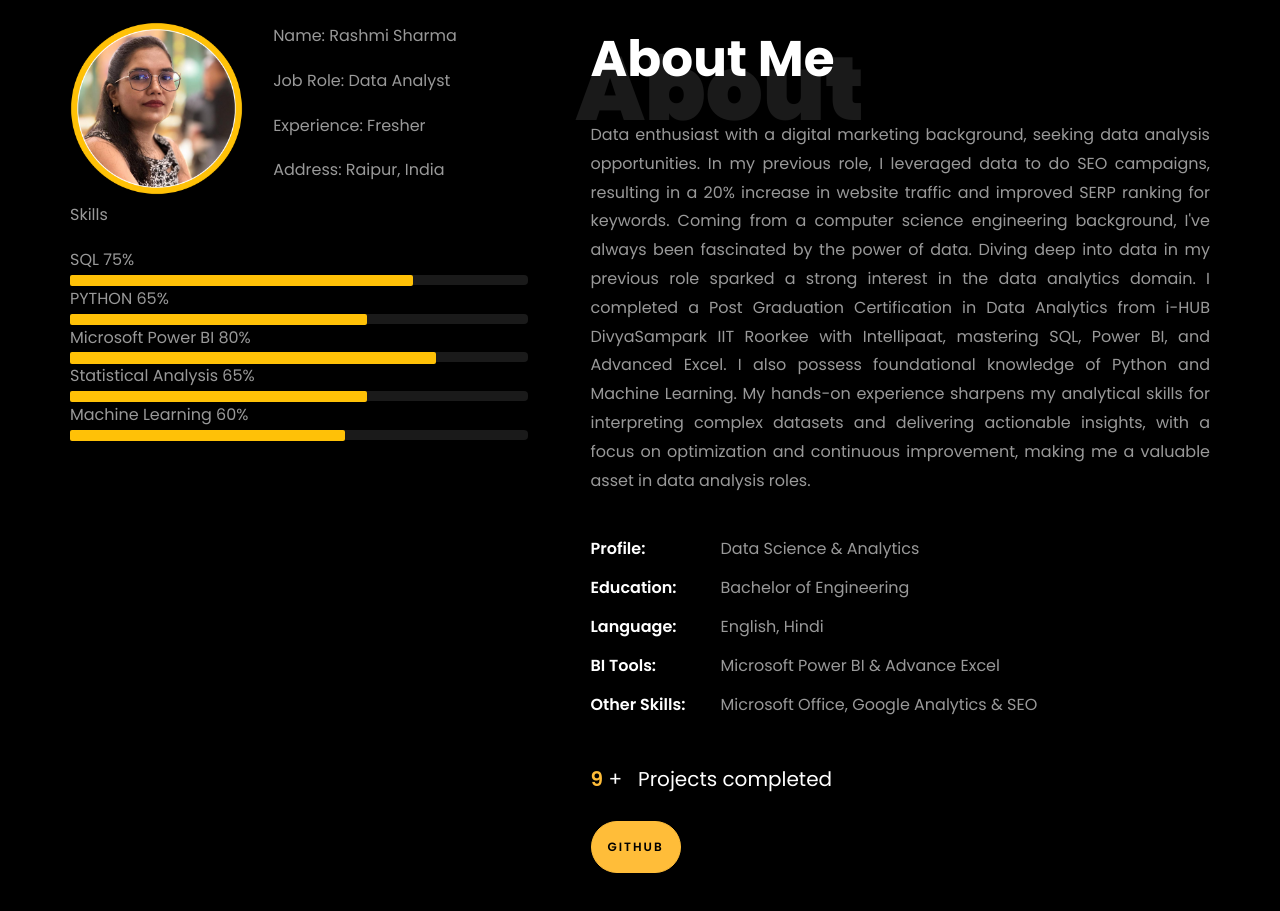
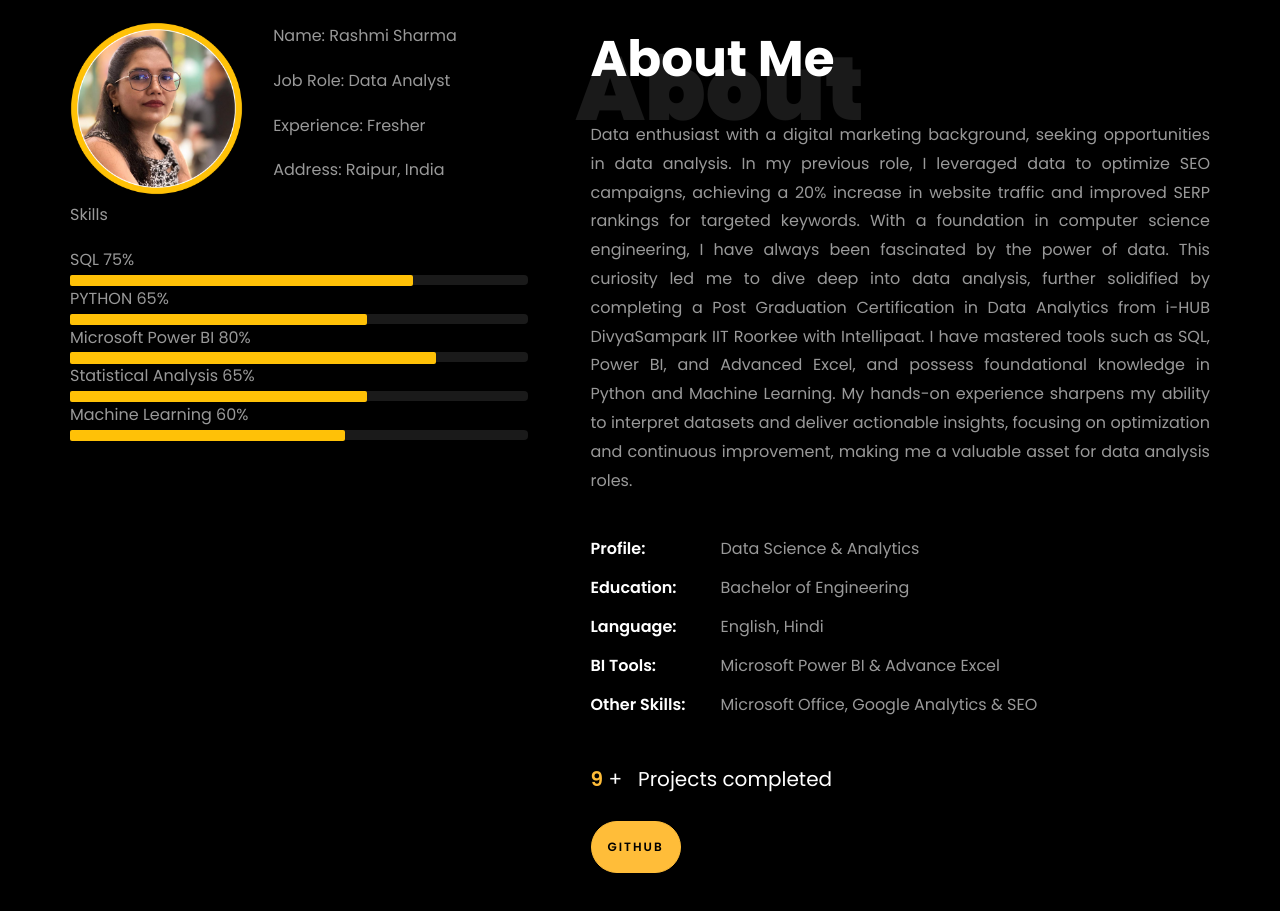
Before and after one commit to RashmiSharma1191/RashmiSharma1191.github.io, a plain HTML site: page index.html in a window 1280 px wide. Shown: the part 840-1751 px from the top of the page. Drawn offline with Linux system fonts and the light colour scheme; files whose address does not match are found by name.

Commit message:
Update index.html

```diff
--- a/index.html
+++ b/index.html
@@ -276,11 +276,13 @@ ffc107
 								<h1 class="big">About</h1>
 								<h2 class="mb-4">About Me</h2>
 
-								<p class="justified-text">Data enthusiast with a digital marketing background, seeking data analysis opportunities. In my previous role, I leveraged data to do SEO campaigns, resulting in a 20% increase in website traffic
-														  and improved SERP ranking for keywords. Coming from a computer science engineering background, I've always been fascinated by the power of data. Diving deep into data in my previous role sparked a strong
-														  interest in the data analytics domain. I completed a Post Graduation Certification in Data Analytics from i-HUB DivyaSampark IIT Roorkee with Intellipaat, mastering SQL,
-														  Power BI, and Advanced Excel. I also possess foundational knowledge of Python and Machine Learning. My hands-on experience sharpens my analytical skills for interpreting complex datasets and delivering
-														  actionable insights, with a focus on optimization and continuous improvement, making me a valuable asset in data analysis roles.</p>
+								<p class="justified-text">Data enthusiast with a digital marketing background, seeking opportunities in data analysis. In my previous role,
+									I leveraged data to optimize SEO campaigns, achieving a 20% increase in website traffic and improved SERP rankings for targeted keywords.
+									With a foundation in computer science engineering, I have always been fascinated by the power of data. This curiosity led me to dive deep
+									into data analysis, further solidified by completing a Post Graduation Certification in Data Analytics from i-HUB DivyaSampark IIT Roorkee
+									with Intellipaat. I have mastered tools such as SQL, Power BI, and Advanced Excel, and possess foundational knowledge in Python and Machine Learning.
+									My hands-on experience sharpens my ability to interpret datasets and deliver actionable insights, focusing on optimization and continuous improvement,
+									making me a valuable asset for data analysis roles.</p>
 								<ul class="about-info mt-4 px-md-0 px-2">
 									<li class="d-flex"><span>Profile:</span> <span>Data Science &amp; Analytics</span></li>
 									<!-- <li class="d-flex"><span>Domain:</span> <span>Retail, Ecommerce, BFSI &amp; Digital Marketing</span></li> -->
```
